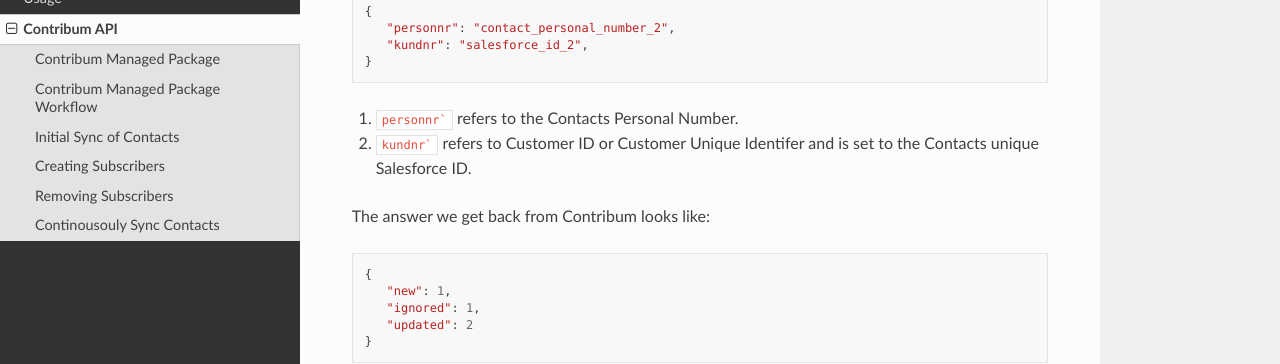
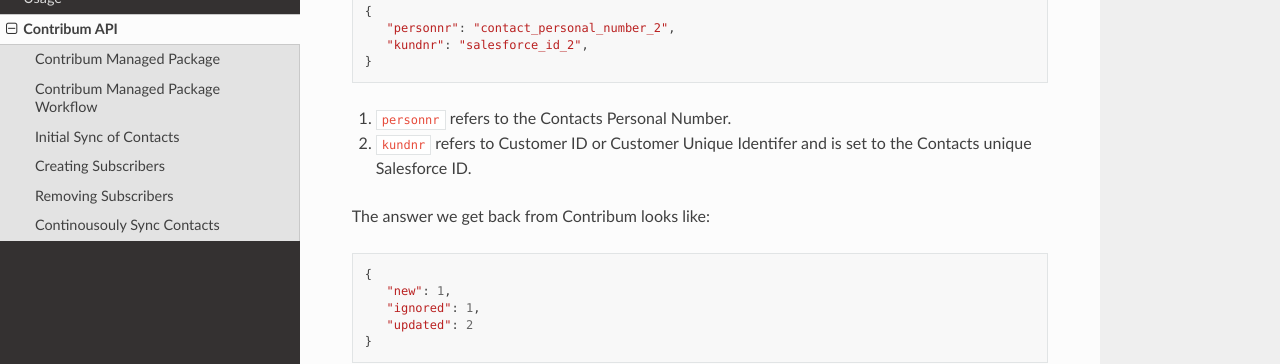
Before and after one commit to JesperEriksson97/contribum-docs, a Sphinx documentation site: the page built from docs/source/api.rst, in a window 1280 px wide and 900 px high, scrolled down 1986 px. Shown: the part 147-511 px from the top of the window. Built offline with Sphinx 7.4.7 and the Read the Docs theme 2.0.0, drawn with Linux system fonts in a browser that asks for light colours.

Commit message:
removing typos

````diff
--- a/docs/source/api.rst
+++ b/docs/source/api.rst
@@ -79,8 +79,8 @@
       "kundnr": "salesforce_id_2",
    }
 
-1. ``personnr``` refers to the Contacts Personal Number.
-2. ``kundnr``` refers to Customer ID or Customer Unique Identifer and is set to the Contacts unique Salesforce ID.
+1. ``personnr`` refers to the Contacts Personal Number.
+2. ``kundnr`` refers to Customer ID or Customer Unique Identifer and is set to the Contacts unique Salesforce ID.
 
 The answer we get back from Contribum looks like::
 
````
